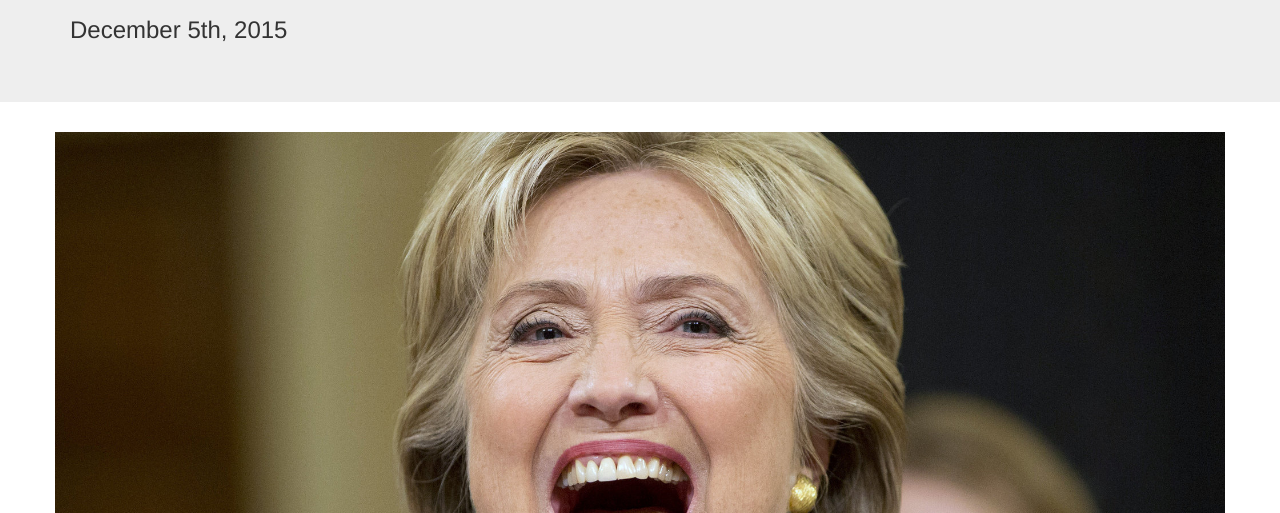
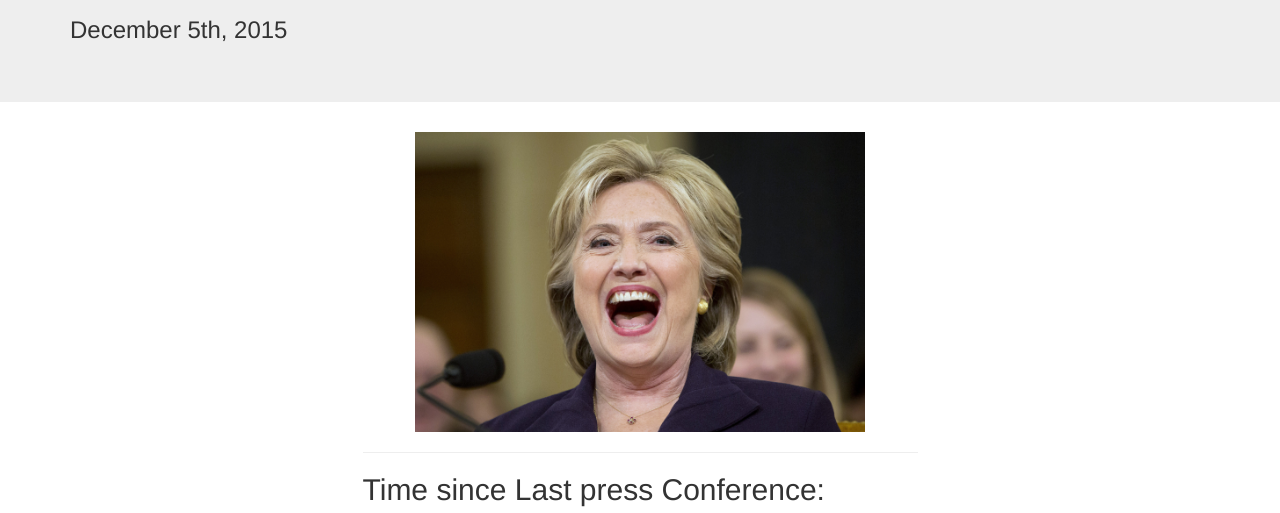
Before and after one commit to rwbrown72/clinton_clock, a plain HTML site: page index.html in a window 1280 px wide. Shown: the part 230-743 px from the top of the page. Drawn offline with Linux system fonts and the light colour scheme.

Commit message:
Changed photo to contain on the front page in the css

```diff
--- a/css/main.css
+++ b/css/main.css
@@ -13,8 +13,9 @@
 }
 
 .smile {
-	height:600px;
+	height:300px;
 	background-image:url(../img/clinton_smile.jpg);
-	background-size: cover;
-	background-position: center center;
+	background-size: contain;
+	background-position: center;
+	background-repeat: no-repeat;
 }
```
